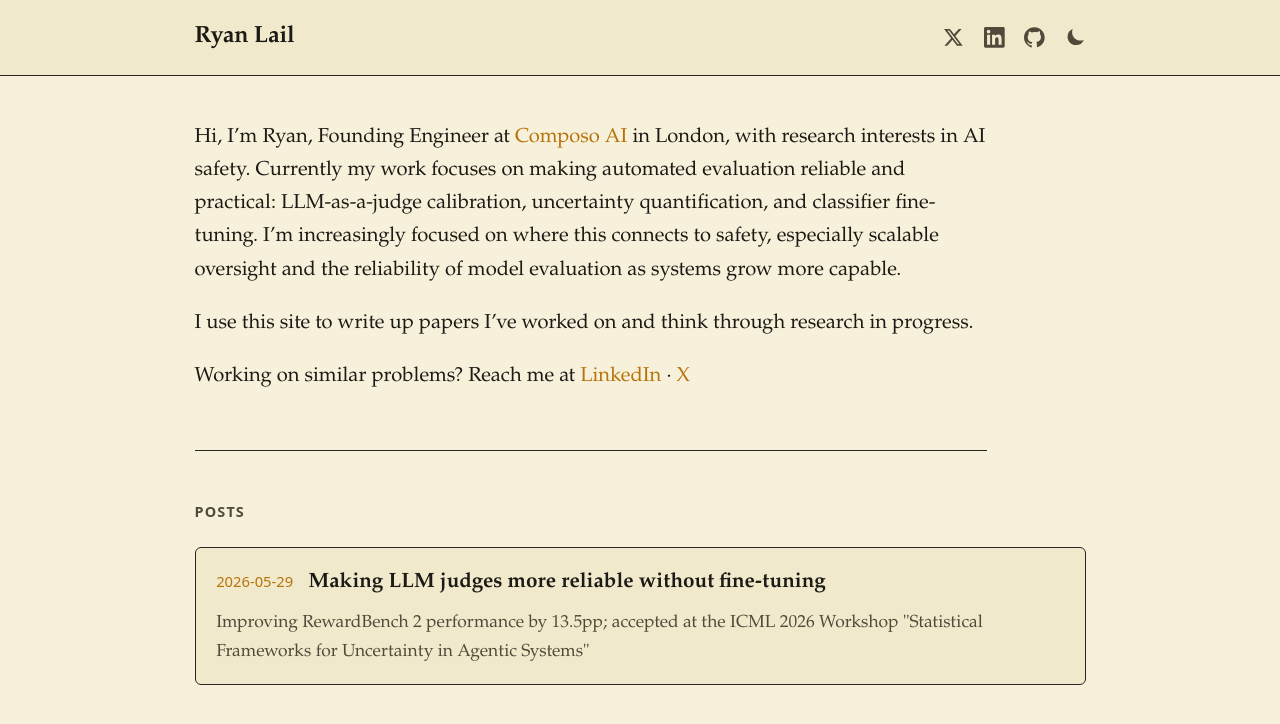
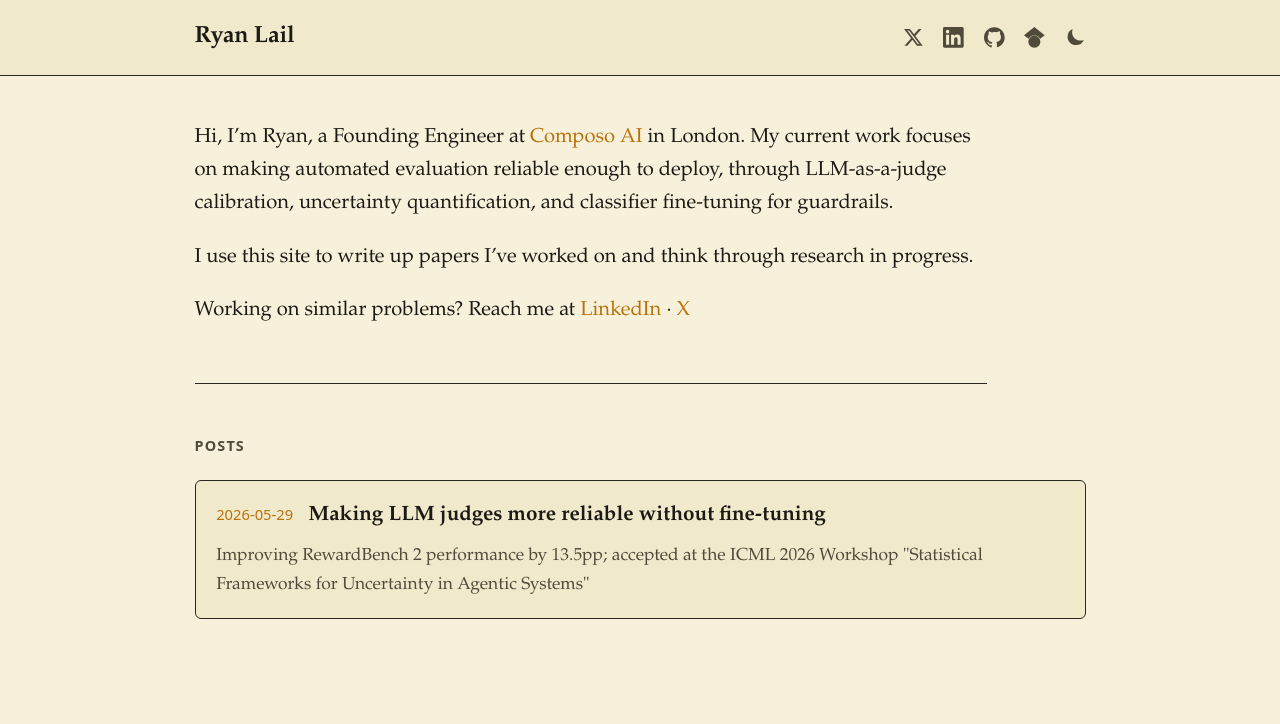
Before and after one commit to ryanlail/ryanlail.github.io, a Jekyll site: the page built from index.md, in a window 1280 px wide. Shown: the top 724 px of the page. Built offline with Jekyll 4.4.1, drawn with Linux system fonts in a browser that asks for light colours.

Commit message:
Add Google Scholar link to header and update bio intro
- Add Google Scholar icon (graduation-cap glyph) to the top-right nav,
  driven by a new scholar_id config key
- Refresh the opening bio paragraph

https://claude.ai/code/session_017CsSjX5S26ZChwv6o8pyWE

```diff
--- a/_config.yml
+++ b/_config.yml
@@ -10,6 +10,7 @@ author: Ryan Lail
 github_username: ryanlail
 twitter_username: ryan__lail
 linkedin_username: ryanlail
+scholar_id: KbtyyEEAAAAJ
 
 # Build settings (custom theme — no theme gem)
 markdown: kramdown
--- a/_includes/header.html
+++ b/_includes/header.html
@@ -24,6 +24,11 @@
           <svg viewBox="0 0 24 24" fill="currentColor" aria-hidden="true" focusable="false"><path d="M12 .297c-6.63 0-12 5.373-12 12 0 5.303 3.438 9.8 8.205 11.385.6.113.82-.258.82-.577 0-.285-.01-1.04-.015-2.04-3.338.724-4.042-1.61-4.042-1.61-.546-1.387-1.333-1.756-1.333-1.756-1.089-.745.083-.729.083-.729 1.205.084 1.839 1.237 1.839 1.237 1.07 1.834 2.807 1.304 3.492.997.107-.775.418-1.305.762-1.604-2.665-.305-5.467-1.334-5.467-5.931 0-1.311.469-2.381 1.236-3.221-.124-.303-.535-1.524.117-3.176 0 0 1.008-.322 3.301 1.23A11.509 11.509 0 0112 5.803c1.02.005 2.047.138 3.006.404 2.291-1.552 3.297-1.23 3.297-1.23.653 1.653.242 2.874.118 3.176.77.84 1.235 1.911 1.235 3.221 0 4.609-2.807 5.624-5.479 5.921.43.372.823 1.102.823 2.222 0 1.606-.014 2.898-.014 3.293 0 .322.216.694.825.576C20.565 22.092 24 17.592 24 12.297c0-6.627-5.373-12-12-12"/></svg>
         </a>
       {%- endif -%}
+      {%- if site.scholar_id -%}
+        <a class="site-nav__icon" href="https://scholar.google.com/citations?user={{ site.scholar_id }}&amp;hl=en" aria-label="Google Scholar" title="Google Scholar">
+          <svg viewBox="0 0 24 24" fill="currentColor" aria-hidden="true" focusable="false"><path d="M5.242 13.769L0 9.5 12 0l12 9.5-5.242 4.269C17.548 11.249 14.978 9.5 12 9.5c-2.977 0-5.548 1.748-6.758 4.269zM12 10a7 7 0 1 0 0 14 7 7 0 0 0 0-14z"/></svg>
+        </a>
+      {%- endif -%}
       <button class="theme-toggle" type="button" aria-label="Toggle color theme" title="Toggle light/dark">
         <span class="theme-toggle__icon" data-theme-light>
           <svg viewBox="0 0 24 24" fill="currentColor" aria-hidden="true" focusable="false"><path d="M12 2.25a.75.75 0 0 1 .75.75v2.25a.75.75 0 0 1-1.5 0V3a.75.75 0 0 1 .75-.75zM7.5 12a4.5 4.5 0 1 1 9 0 4.5 4.5 0 0 1-9 0zM18.894 6.166a.75.75 0 0 0-1.06-1.06l-1.591 1.59a.75.75 0 1 0 1.06 1.061l1.591-1.59zM21.75 12a.75.75 0 0 1-.75.75h-2.25a.75.75 0 0 1 0-1.5H21a.75.75 0 0 1 .75.75zM17.834 18.894a.75.75 0 0 0 1.06-1.06l-1.59-1.591a.75.75 0 1 0-1.061 1.06l1.59 1.591zM12 18a.75.75 0 0 1 .75.75V21a.75.75 0 0 1-1.5 0v-2.25A.75.75 0 0 1 12 18zM7.758 17.303a.75.75 0 0 0-1.061-1.06l-1.591 1.59a.75.75 0 0 0 1.06 1.061l1.591-1.59zM6 12a.75.75 0 0 1-.75.75H3a.75.75 0 0 1 0-1.5h2.25A.75.75 0 0 1 6 12zM6.697 7.757a.75.75 0 0 0 1.06-1.06l-1.59-1.591a.75.75 0 0 0-1.061 1.06l1.59 1.591z"/></svg>
--- a/index.md
+++ b/index.md
@@ -3,7 +3,7 @@ layout: home
 hide_footer: true
 ---
 
-Hi, I'm Ryan, Founding Engineer at [Composo AI](https://composo.ai) in London, with research interests in AI safety. Currently my work focuses on making automated evaluation reliable and practical: LLM-as-a-judge calibration, uncertainty quantification, and classifier fine-tuning. I'm increasingly focused on where this connects to safety, especially scalable oversight and the reliability of model evaluation as systems grow more capable.
+Hi, I'm Ryan, a Founding Engineer at [Composo AI](https://composo.ai) in London. My current work focuses on making automated evaluation reliable enough to deploy, through LLM-as-a-judge calibration, uncertainty quantification, and classifier fine-tuning for guardrails.
 
 I use this site to write up papers I've worked on and think through research in progress.
 
```
